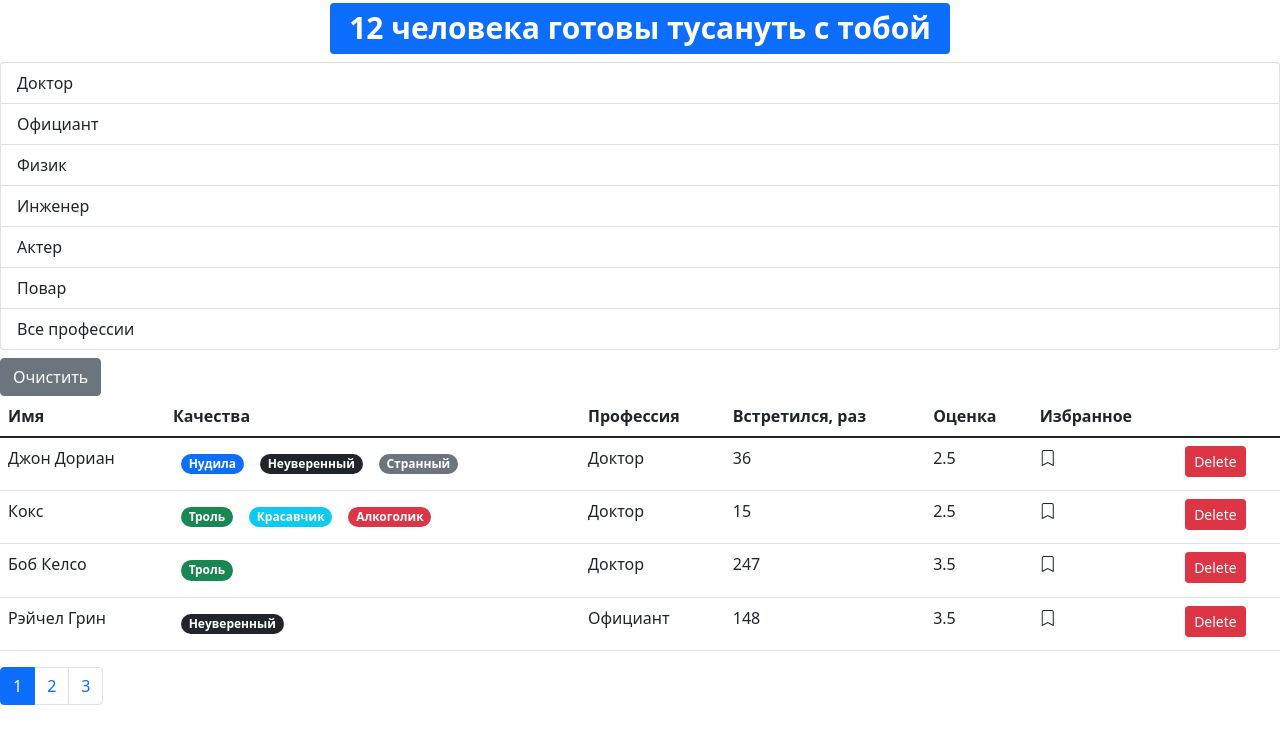
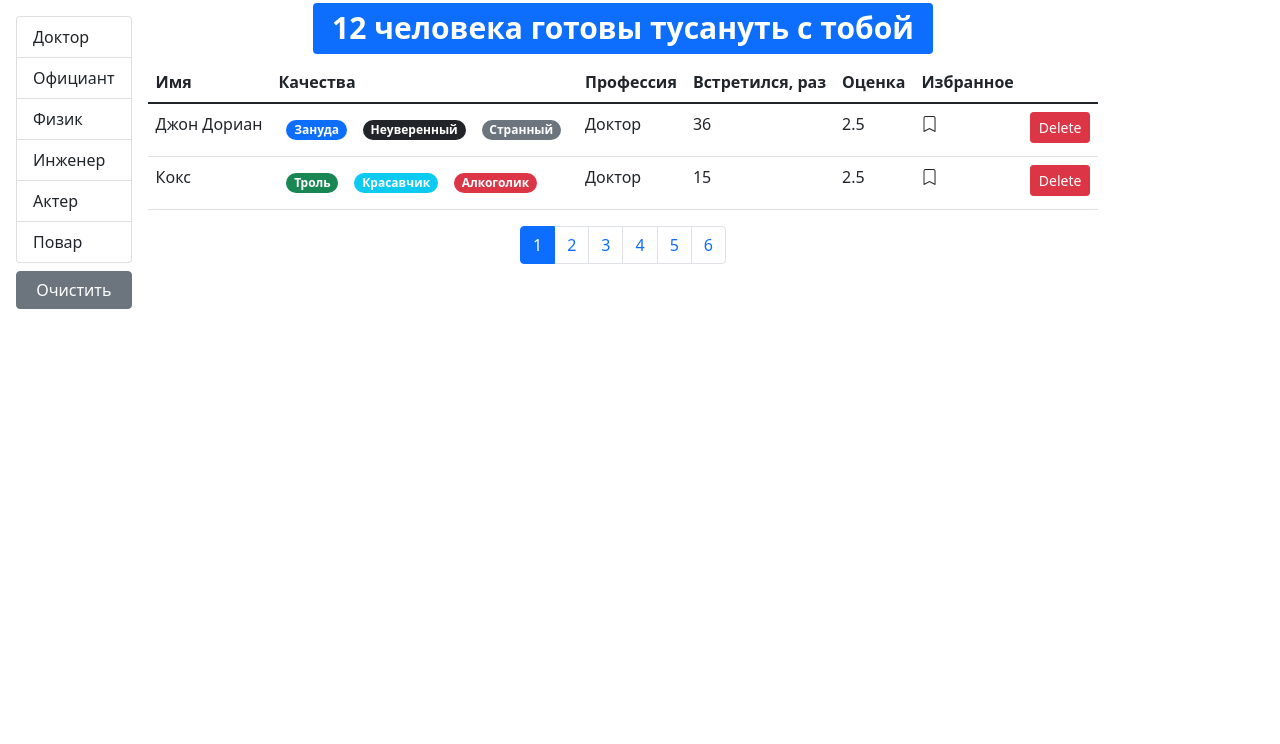
Before and after one commit to nadiageras-au/react-fast-company, a React (Create React App) app: page / in a window 1280 px wide. Shown: the top 744 px of the page. Built offline with nearby package versions, Linux system fonts and the light colour scheme.

Commit message:
before HW lesson5

```diff
--- a/src/App.js
+++ b/src/App.js
@@ -1,6 +1,4 @@
 import React, { useState } from "react";
-
-import SearchStatus from "../src/components/searchStatus";
 import Users from "../src/components/users";
 import api from "./api";
 
@@ -28,7 +26,6 @@
 
     return (
         <div>
-            <SearchStatus length={users.length} />
             <Users
                 onDelete={handleDelete}
                 onToggleBookmark={handleToggleBookmark}
--- a/src/api/fake.api/user.api.js
+++ b/src/api/fake.api/user.api.js
@@ -3,7 +3,7 @@
 const qualities = {
     tedious: {
         _id: "67rdca3eeb7f6fgeed471198",
-        name: "Нудила",
+        name: "Зануда",
         color: "primary"
     },
     strange: {
--- a/src/components/groupList.jsx
+++ b/src/components/groupList.jsx
@@ -33,7 +33,7 @@
 };
 
 GroupList.propTypes = {
-    items: PropTypes.object.isRequired,
+    items: PropTypes.oneOfType([PropTypes.object, PropTypes.array]),
     valueProperty: PropTypes.string.isRequired,
     contentProperty: PropTypes.string.isRequired,
     onItemSelect: PropTypes.func,
--- a/src/components/users.jsx
+++ b/src/components/users.jsx
@@ -5,28 +5,21 @@
 import PropTypes from "prop-types";
 import api from "../api";
 import GroupList from "./groupList";
+import SearchStatus from "./searchStatus";
 
 const Users = ({ users: allUsers, ...rest }) => {
     const [currentPage, setCurrentPage] = useState(1);
     const [professions, setProfession] = useState(api.professions.fetchAll());
     const [selectedProf, setSelectedProf] = useState();
-    const count = allUsers.length;
-    const pageSize = 4;
+
+    const pageSize = 2;
     useEffect(() => {
-        api.professions.fetchAll().then((data) =>
-            setProfession(
-                Object.assign(data, {
-                    allProfession: { name: "Все профессии" }
-                })
-            )
-        );
-        console.log("render");
+        api.professions.fetchAll().then((data) => setProfession(data));
     }, []);
 
-    // useEffect(()=> {
-    //   setCurrentPage(1);
-    //   console.log(professions);
-    // }, [professions]);
+    useEffect(() => {
+        setCurrentPage(1);
+    }, [selectedProf]);
 
     const handleProfessionSelect = (item) => {
         setSelectedProf(item);
@@ -36,18 +29,21 @@
         setCurrentPage(pageIndex);
     };
 
-    const filteredUsers =
-        selectedProf && selectedProf._id
+    const filteredUsers = selectedProf
         ? allUsers.filter((user) => user.profession === selectedProf)
         : allUsers;
+
+    const count = filteredUsers.length;
     const usersCrop = paginate(filteredUsers, currentPage, pageSize);
 
-    const clearFilter = () => {};
+    const clearFilter = () => {
+        setSelectedProf();
+    };
 
     return (
-        <>
+        <div className="d-flex">
             {professions && (
-                <>
+                <div className="d-flex flex-column flex-shrink-0 p-3">
                     <GroupList
                         selectedItem={selectedProf}
                         items={professions}
@@ -60,9 +56,10 @@
                         {" "}
                         Очистить
                     </button>
-                </>
+                </div>
             )}
-
+            <div className="d-flex flex-column">
+                <SearchStatus length={count} />
                 {count > 0 && (
                     <table className="table">
                         <thead>
@@ -89,13 +86,16 @@
                         </tbody>
                     </table>
                 )}
+                <div className="d-flex justify-content-center">
                     <Pagination
                         itemsCount={count}
                         pageSize={pageSize}
                         currentPage={currentPage}
                         onPageChange={handlePageChange}
                     />
-        </>
+                </div>
+            </div>
+        </div>
     );
 };
 
```
Lines whose indentation alone changed are shown as unchanged.
